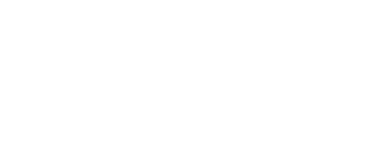
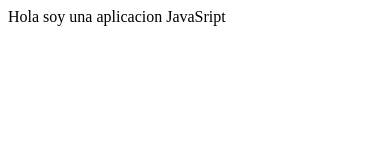
Before and after one commit to germanranni/Arduino1, a plain HTML site: page Main.html in a window 390 px wide. Drawn offline with Linux system fonts and the light colour scheme; some packages are replaced by stand-ins of ours.

Commit message:
Agregue un div

```diff
--- a/Main.html
+++ b/Main.html
@@ -8,6 +8,7 @@
 	</head>
 
 	<body>
+        <div>Hola soy una aplicacion JavaSript</div>
     </body>
 
     <script type="text/javascript" src="jquery-1.10.2.min.js"></script>
```
